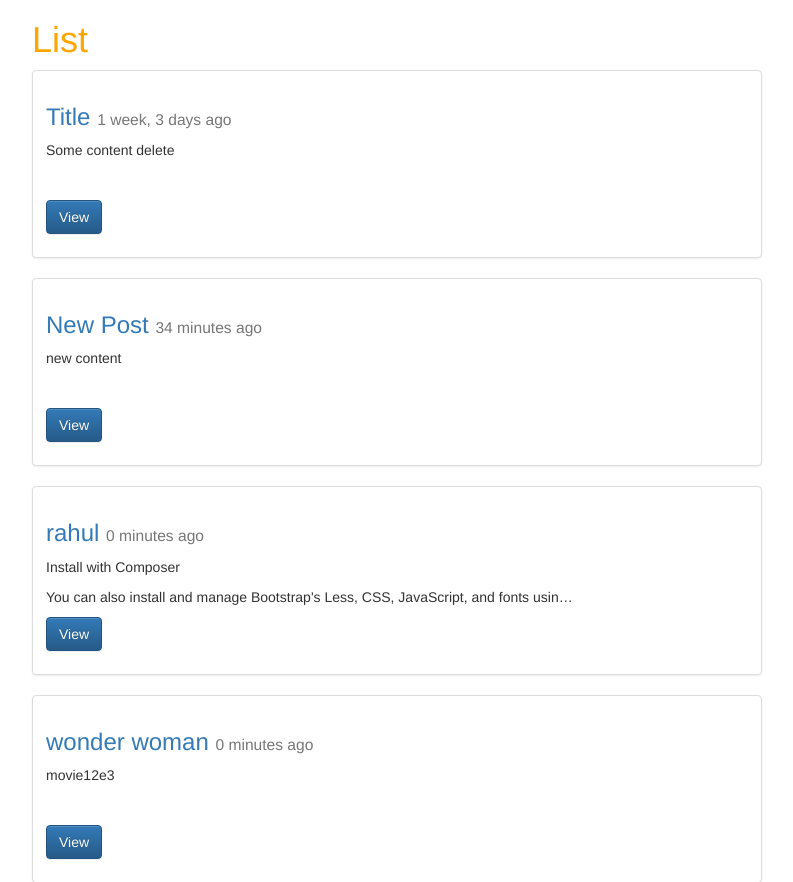
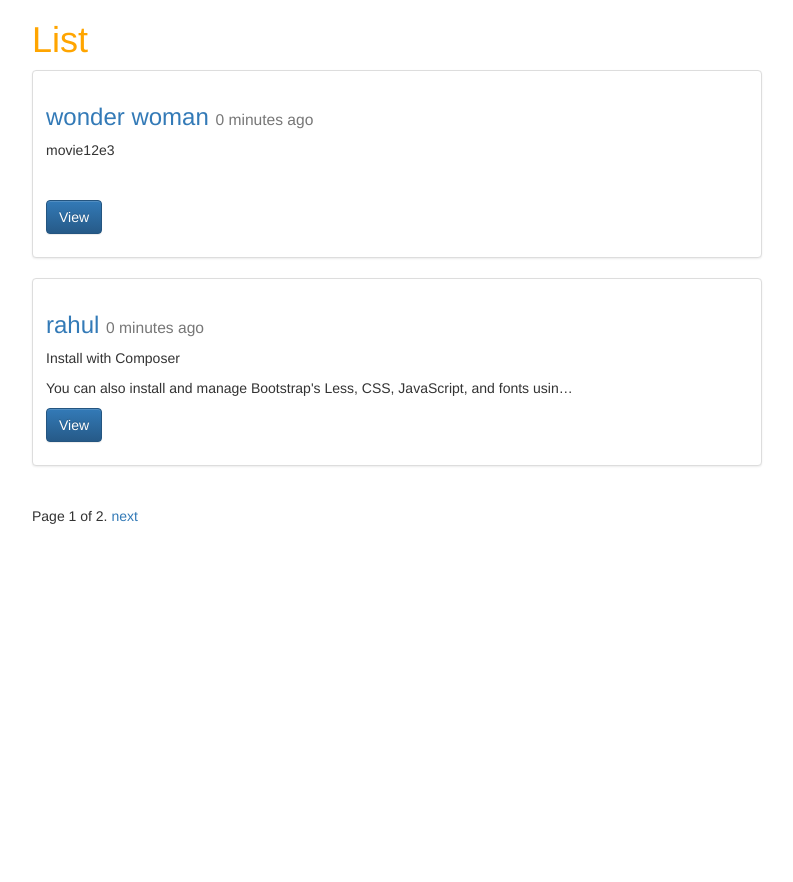
Before and after one commit to rameshkonatala/trydjango_1.9, a Django app: page /posts/ in a window 1280 px wide. Shown: the top 882 px of the page, without its empty margins (243-1036 px from the left). After the commit the page ends 524 px from the top, so only its background shows below. Run offline with Django 3.2, Linux system fonts and the light colour scheme; data comes from the database, SQL or seed files in the repository; some libraries are stand-ins or nearby versions.

Commit message:
Lesson: 27 | Pagination for blogs

```diff
--- a/src/posts/models.py
+++ b/src/posts/models.py
@@ -17,3 +17,6 @@ class Post(models.Model):
 
 	def get_absolute_url(self):
 		return reverse("posts:detail",kwargs={"id":self.id})
+
+	class Meta:
+		ordering = ["-timestamp","-updated"]
--- a/src/posts/views.py
+++ b/src/posts/views.py
@@ -3,6 +3,8 @@ from django.http import HttpResponse,HttpResponseRedirect
 from .models import Post
 from .forms import PostForm
 from django.contrib import messages
+from django.core.paginator import Paginator, EmptyPage, PageNotAnInteger
+from django.shortcuts import render
 # Create your views here.
 
 
@@ -29,13 +31,32 @@ def post_detail(request,id):
 	return render(request,"post_detail.html",context)
 
 def post_list(request):
-	queryset = Post.objects.all()
+	queryset_list = Post.objects.all()#.order_by("-timestamp")
+	paginator = Paginator(queryset_list, 2) # Show 25 contacts per page
+	page_request_var = 'set'
+	page = request.GET.get(page_request_var)
+	try:
+	    queryset = paginator.page(page)
+	except PageNotAnInteger:
+	    # If page is not an integer, deliver first page.
+	    queryset = paginator.page(1)
+	except EmptyPage:
+	    # If page is out of range (e.g. 9999), deliver last page of results.
+	    queryset = paginator.page(paginator.num_pages)
+
 	context={
 		"object_list":queryset,
-		"title":"List"
+		"title":"List",
+		"page_request_var":page_request_var
 	}
 	return render(request,"post_list.html",context)
 	#return HttpResponse("<h1>List</h1>")
+
+
+
+def listing(request):
+    contact_list = Contacts.objects.all()
+
 
 def post_update(request,id=None):
 	instance = get_object_or_404(Post,id=id)
--- a/src/templates/post_list.html
+++ b/src/templates/post_list.html
@@ -24,5 +24,23 @@
 
 	{% endfor %}
 
+<div class="pagination">
+    <span class="step-links">
+        {% if object_list.has_previous %}
+            <a href="?{{page_request_var}}={{ object_list.previous_page_number }}">previous</a>
+        {% endif %}
+
+        <span class="current">
+            Page {{ object_list.number }} of {{ object_list.paginator.num_pages }}.
+        </span>
+
+        {% if object_list.has_next %}
+            <a href="?{{page_request_var}}={{ object_list.next_page_number }}">next</a>
+        {% endif %}
+    </span>
+</div>
+
+
+
 </div>
 {% endblock content %}
```
Also changed, not shown: 2 other files.
